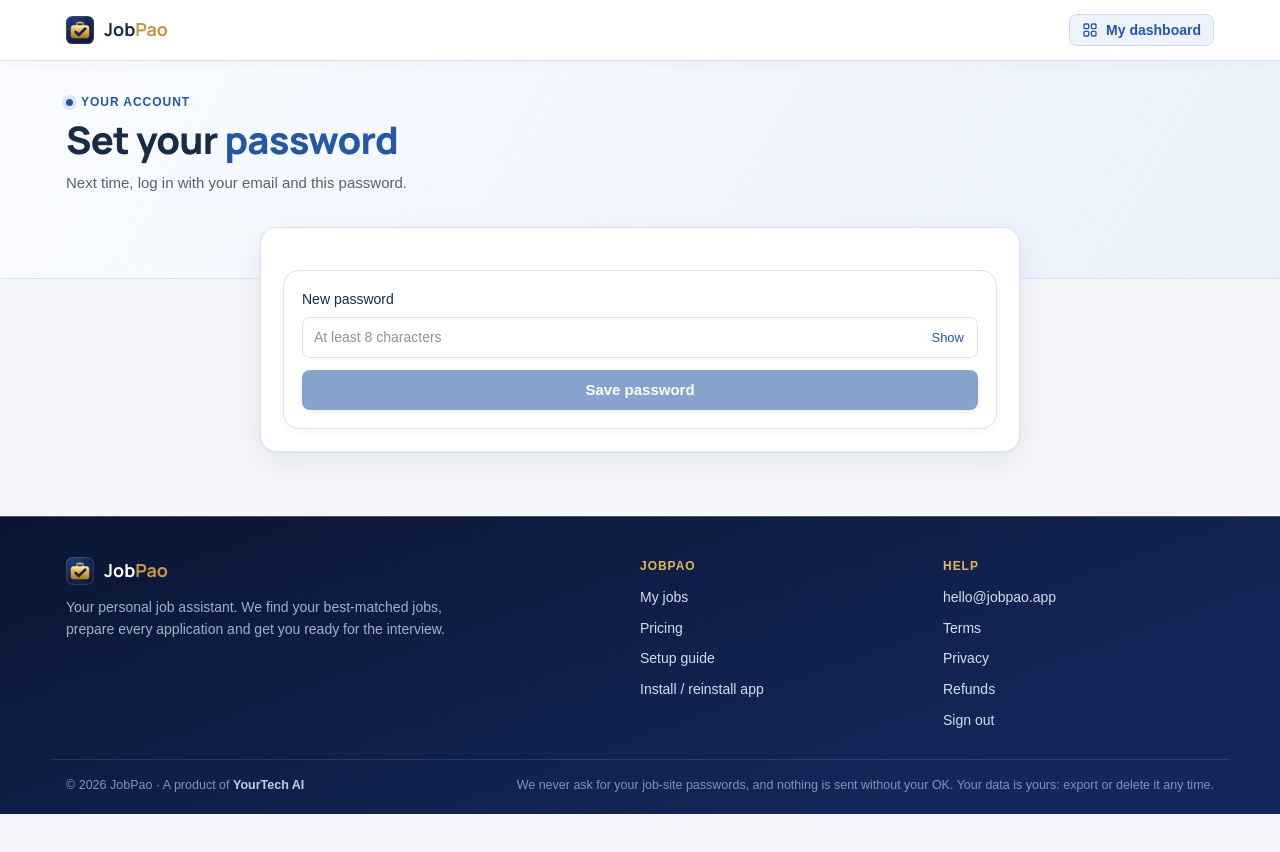
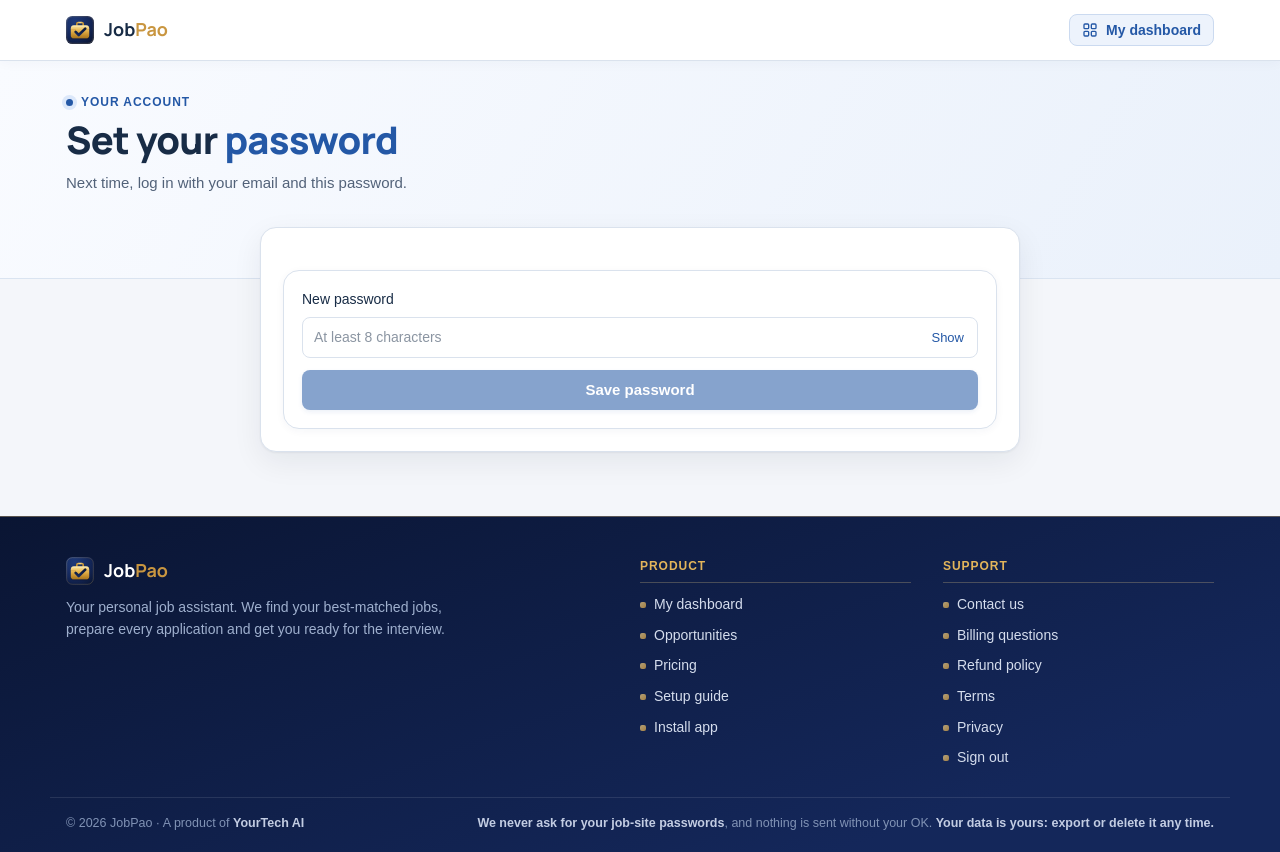
Before and after one commit to anwarjahidkdp-boop/job-switcher, a Next.js app: page /account/password in a window 1280 px wide. Before the commit the page ends 814 px from the top, so only its background shows below. Built offline with nearby package versions, Linux system fonts and the light colour scheme; no server answers; a web font is replaced by a local one.

Commit message:
Footer: Product and Support columns, Install app, linked privacy notes; ribbon outlines on lower home plates
Co-Authored-By: Claude Opus 5.5 (1M context) <noreply@anthropic.com>
Claude-Session: https://claude.ai/code/session_01R1NUk1n8UgGVAEvJ88fibS

```diff
--- a/src/app/(app)/inbox/Home.module.css
+++ b/src/app/(app)/inbox/Home.module.css
@@ -120,7 +120,9 @@
 /* Body */
 .grid{display:grid;grid-template-columns:minmax(0,1fr) 340px;gap:18px;margin-top:18px;align-items:start}
 .col{display:grid;gap:16px;min-width:0;align-content:start}
-.card{background:var(--card);border:1px solid var(--line);border-radius:13px;box-shadow:var(--shadow);overflow:hidden}
+/* Lower plates: a thin navy-gold-green ribbon outline so each block reads as its own premium card. */
+.card{--fill:var(--card);border:1.5px solid transparent;border-radius:14px;overflow:hidden;box-shadow:0 12px 26px -20px rgba(20,39,90,.55);
+  background:linear-gradient(var(--fill),var(--fill)) padding-box,linear-gradient(135deg,#14275A 0%,#E3A93F 55%,#10B981 100%) border-box}
 .head{display:flex;justify-content:space-between;align-items:center;gap:10px;padding:12px 16px;border-bottom:1px solid var(--line)}
 .head h2,.head h3{font-size:15.5px;display:flex;align-items:center;gap:8px}
 .head h2::before,.head h3::before{content:"";width:10px;height:10px;border-radius:3px;background:var(--hc,var(--teal))}
@@ -138,7 +140,7 @@
 .gain{display:inline-block;font-weight:700;font-size:12px;color:var(--best);background:var(--bestBg);border-radius:999px;padding:2px 9px;white-space:nowrap}
 .courses{display:flex;gap:10px;justify-content:flex-end;margin-top:4px;flex-wrap:wrap}
 .courses a{font-size:12px;font-weight:600;color:var(--accent);text-decoration:none}
-.oppCard{background:#F5F8FF;border-color:#C9D8F5;box-shadow:0 10px 26px -18px rgba(20,39,90,.45)}
+.oppCard{--fill:#F5F8FF}
 .oppCard :global(.opp){background:transparent}
 .oppCard :global(.opp:hover){background:#fff}
 .oppHead{display:flex;align-items:baseline;justify-content:space-between;gap:10px;padding:16px 16px 8px;border-bottom:1px solid #DCE6F8;background:linear-gradient(90deg,#E8EFFC,#F3F7FF)}
--- a/src/app/globals.css
+++ b/src/app/globals.css
@@ -1195,3 +1195,9 @@ a:active,.btn:active,button:active{transform:translateY(1px)}
   :root[data-theme] .nav a[aria-current="page"]{color:#fff;background:none}
   :root[data-theme] .nav a[aria-current="page"] .nav-ic{color:#14275A;background:linear-gradient(135deg,#F9DC94,#E3A93F);border-color:transparent;box-shadow:0 4px 12px -4px rgba(227,169,63,.7)}
 }
+
+/* Footer links read as links: a gold marker that slides on hover. */
+.sf-col a,.sf-col .sf-link{position:relative;padding-left:14px}
+.sf-col a::before,.sf-col .sf-link::before{content:"";position:absolute;left:0;top:50%;width:6px;height:6px;margin-top:-3px;border-radius:2px;background:linear-gradient(135deg,#F7D58B,#E3A93F);opacity:.7;transition:transform .15s ease,opacity .15s ease}
+.sf-col a:hover::before,.sf-col .sf-link:hover::before{opacity:1;transform:translateX(3px)}
+.sf-col b{padding-bottom:6px;border-bottom:1px solid rgba(247,213,139,.25);align-self:stretch}
--- a/src/components/SiteFooter.tsx
+++ b/src/components/SiteFooter.tsx
@@ -11,24 +11,26 @@ export function SiteFooter({ signedIn }: { signedIn?: boolean }) {
           <p>Your personal job assistant. We find your best-matched jobs, prepare every application and get you ready for the interview.</p>
         </div>
         <nav className="sf-col" aria-label="JobPao">
-          <b>JobPao</b>
-          <Link href={signedIn ? "/inbox" : "/login?mode=signup&next=/onboarding"}>{signedIn ? "My jobs" : "Start free"}</Link>
+          <b>Product</b>
+          <Link href={signedIn ? "/inbox" : "/login?mode=signup&next=/onboarding"}>{signedIn ? "My dashboard" : "Start free"}</Link>
+          {signedIn ? <Link href="/opportunities">Opportunities</Link> : null}
           <Link href={signedIn ? "/upgrade" : "/#pricing"}>Pricing</Link>
           <Link href="/setup">Setup guide</Link>
-          <Link href="/install">Install / reinstall app</Link>
+          <Link href="/install">Install app</Link>
         </nav>
-        <nav className="sf-col" aria-label="Help">
-          <b>Help</b>
-          <a href="mailto:hello@jobpao.app">hello@jobpao.app</a>
+        <nav className="sf-col" aria-label="Support and legal">
+          <b>Support</b>
+          <a href="mailto:hello@jobpao.app">Contact us</a>
+          <a href="mailto:billing@jobpao.app">Billing questions</a>
+          <Link href="/refund">Refund policy</Link>
           <Link href="/terms">Terms</Link>
           <Link href="/privacy">Privacy</Link>
-          <Link href="/refund">Refunds</Link>
           {signedIn ? <form action="/auth/signout" method="post"><button className="sf-link">Sign out</button></form> : <Link href="/login?next=/inbox">Log in</Link>}
         </nav>
       </div>
       <div className="wrap sf-bot">
         <span>© {new Date().getFullYear()} JobPao · A product of <a className="sf-parent" href="https://yourtechai.com/" target="_blank" rel="noopener">YourTech AI</a></span>
-        <span>We never ask for your job-site passwords, and nothing is sent without your OK. Your data is yours: export or delete it any time.</span>
+        <span><Link className="sf-parent" href="/privacy">We never ask for your job-site passwords</Link>, and nothing is sent without your OK. <Link className="sf-parent" href={signedIn ? "/profile" : "/privacy"}>Your data is yours: export or delete it any time.</Link></span>
       </div>
     </footer>
   );
```
Also changed, not shown: 1 other file (tests, documents, lock files or other folders).
